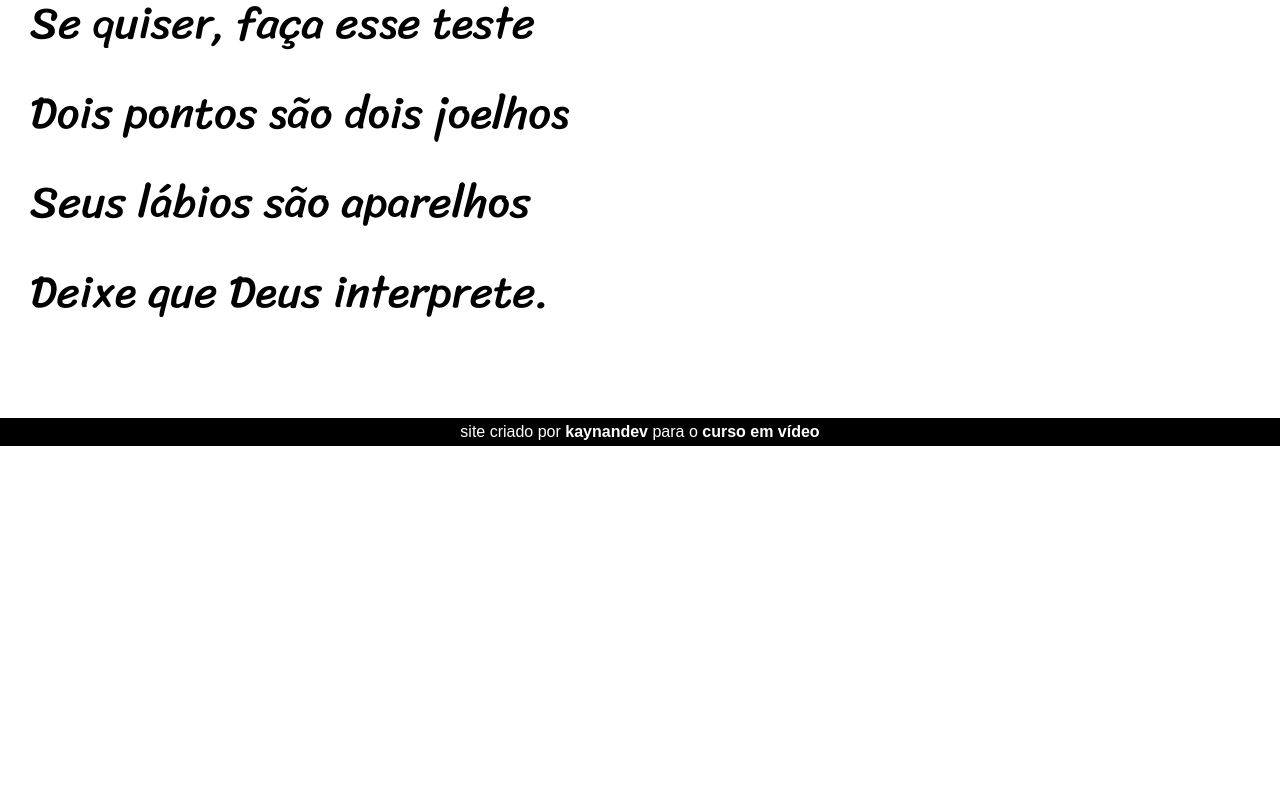
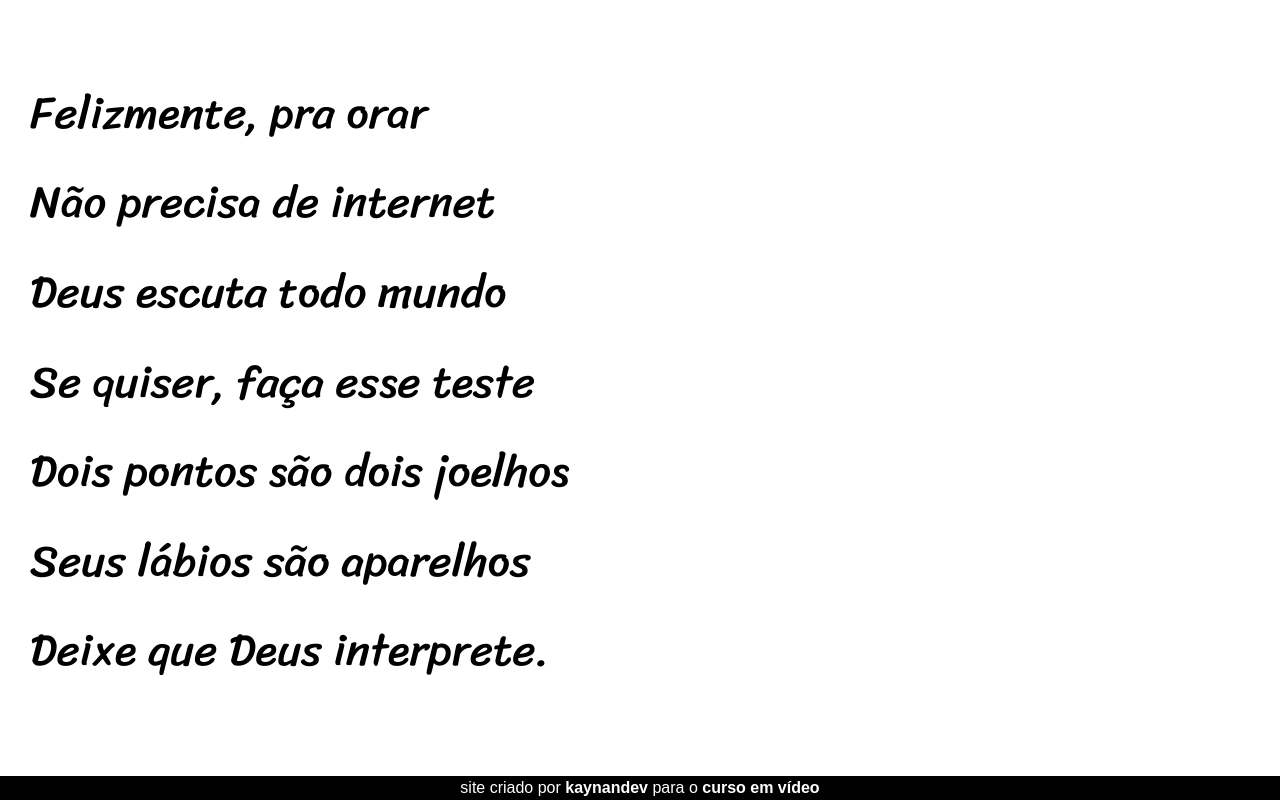
Before and after one commit to kaynandev/projeto-Cordel, a plain HTML site: page index.html in a window 1280 px wide. Shown: the part 4913-5713 px from the top of the page. Before the commit the page ends 5359 px from the top, so only its background shows below. Drawn offline with Linux system fonts and the light colour scheme.

Commit message:
atualizaçao

```diff
--- a/style.css
+++ b/style.css
@@ -59,7 +59,6 @@
  section {
     font-family: sriracha;
     font-size: 3.5vw;
-
     padding-top: 10vh;
     padding-bottom: 10vh;
     padding-left: 30px;
@@ -106,5 +105,5 @@
     font-family: sans-serif;
     text-align: center;
     color: white;
-    padding: 5px;
+    padding: 3px;
  }
```
Also changed, not shown: index.html (+6 -0 lines).
